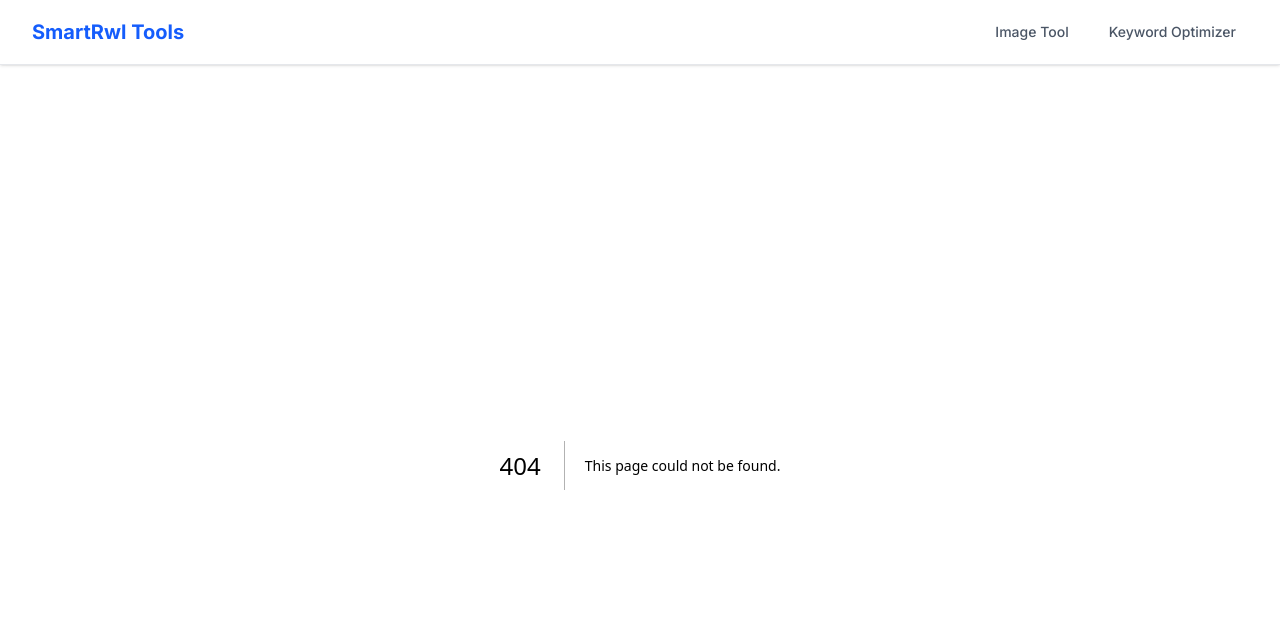
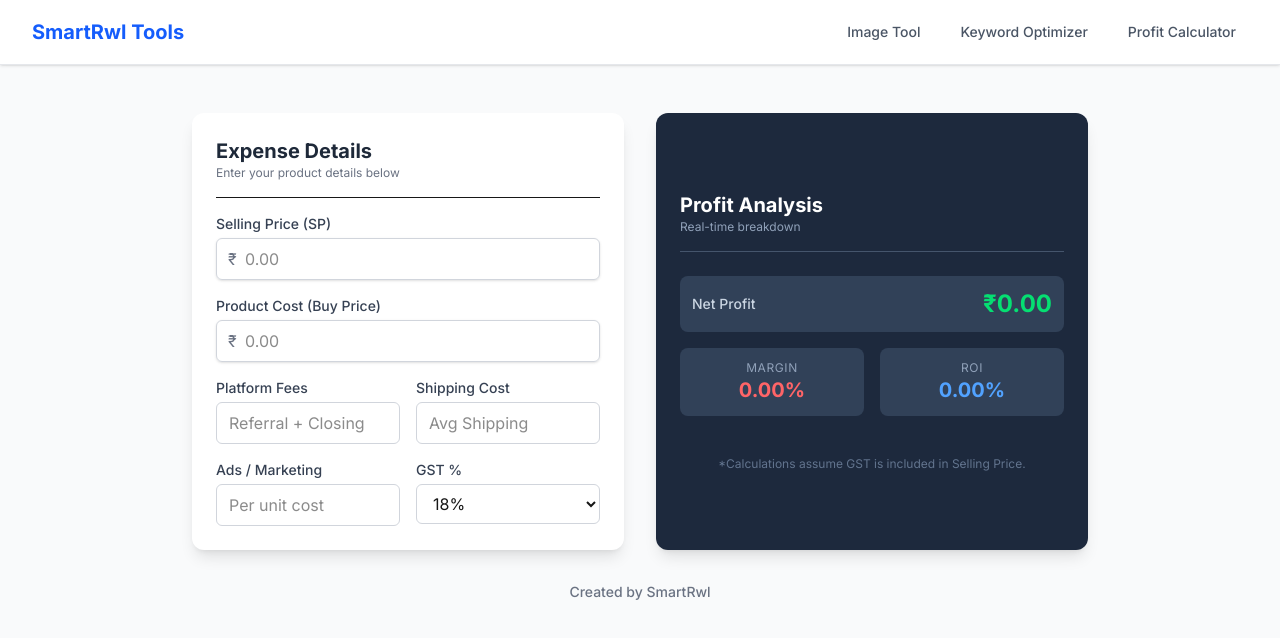
Before and after one commit to Smart-rwl/amazon-image-tool, a Next.js app: page /Calculator in a window 1280 px wide. Before the commit this address had no page. Shown: the top 638 px of the page. Built offline with nearby package versions, Linux system fonts and the light colour scheme.

Commit message:
Add profit calculator

```diff
--- /dev/null
+++ b/app/Calculator/page.tsx
@@ -0,0 +1,178 @@
+'use client';
+
+import React, { useState, useEffect } from 'react';
+
+export default function ProfitCalculator() {
+  // Input States
+  const [sellingPrice, setSellingPrice] = useState<number | ''>('');
+  const [productCost, setProductCost] = useState<number | ''>('');
+  const [platformFees, setPlatformFees] = useState<number | ''>('');
+  const [shippingCost, setShippingCost] = useState<number | ''>('');
+  const [adsCost, setAdsCost] = useState<number | ''>('');
+  const [gstRate, setGstRate] = useState<number>(18); // Default 18% GST
+
+  // Output States
+  const [netProfit, setNetProfit] = useState<number>(0);
+  const [margin, setMargin] = useState<number>(0);
+  const [roi, setRoi] = useState<number>(0);
+
+  // Calculation Logic
+  useEffect(() => {
+    const sp = Number(sellingPrice) || 0;
+    const cp = Number(productCost) || 0;
+    const fees = Number(platformFees) || 0;
+    const ship = Number(shippingCost) || 0;
+    const ads = Number(adsCost) || 0;
+
+    // GST Calculation (GST is usually included in SP, so we remove it to find actual revenue)
+    // Formula: Price / (1 + GST%)
+    const priceExcludingGST = sp / (1 + gstRate / 100);
+    const gstAmount = sp - priceExcludingGST;
+
+    // Total Deductions
+    const totalCosts = cp + fees + ship + ads + gstAmount;
+
+    // Profit
+    const profit = sp - totalCosts;
+    const profitMargin = sp > 0 ? (profit / sp) * 100 : 0;
+    const returnOnInvestment = cp > 0 ? (profit / cp) * 100 : 0;
+
+    setNetProfit(profit);
+    setMargin(profitMargin);
+    setRoi(returnOnInvestment);
+  }, [sellingPrice, productCost, platformFees, shippingCost, adsCost, gstRate]);
+
+  return (
+    <div className="min-h-screen bg-gray-50 flex flex-col items-center py-12 px-4 font-sans">
+      <div className="max-w-4xl w-full grid grid-cols-1 md:grid-cols-2 gap-8">
+
+        {/* INPUT SECTION */}
+        <div className="bg-white p-6 rounded-xl shadow-lg space-y-4">
+          <div className="border-b pb-4 mb-4">
+            <h2 className="text-xl font-bold text-gray-800">Expense Details</h2>
+            <p className="text-xs text-gray-500">Enter your product details below</p>
+          </div>
+
+          <div>
+            <label className="block text-sm font-medium text-gray-700">Selling Price (SP)</label>
+            <div className="relative mt-1 rounded-md shadow-sm">
+              <span className="absolute inset-y-0 left-0 pl-3 flex items-center text-gray-500">₹</span>
+              <input
+                type="number"
+                className="block w-full pl-7 pr-3 py-2 border border-gray-300 rounded-md focus:ring-blue-500 focus:border-blue-500"
+                placeholder="0.00"
+                value={sellingPrice}
+                onChange={(e) => setSellingPrice(Number(e.target.value))}
+              />
+            </div>
+          </div>
+
+          <div>
+            <label className="block text-sm font-medium text-gray-700">Product Cost (Buy Price)</label>
+            <div className="relative mt-1 rounded-md shadow-sm">
+              <span className="absolute inset-y-0 left-0 pl-3 flex items-center text-gray-500">₹</span>
+              <input
+                type="number"
+                className="block w-full pl-7 pr-3 py-2 border border-gray-300 rounded-md focus:ring-blue-500 focus:border-blue-500"
+                placeholder="0.00"
+                value={productCost}
+                onChange={(e) => setProductCost(Number(e.target.value))}
+              />
+            </div>
+          </div>
+
+          <div className="grid grid-cols-2 gap-4">
+            <div>
+              <label className="block text-sm font-medium text-gray-700">Platform Fees</label>
+              <input
+                type="number"
+                className="mt-1 block w-full px-3 py-2 border border-gray-300 rounded-md focus:ring-blue-500 focus:border-blue-500"
+                placeholder="Referral + Closing"
+                value={platformFees}
+                onChange={(e) => setPlatformFees(Number(e.target.value))}
+              />
+            </div>
+            <div>
+              <label className="block text-sm font-medium text-gray-700">Shipping Cost</label>
+              <input
+                type="number"
+                className="mt-1 block w-full px-3 py-2 border border-gray-300 rounded-md focus:ring-blue-500 focus:border-blue-500"
+                placeholder="Avg Shipping"
+                value={shippingCost}
+                onChange={(e) => setShippingCost(Number(e.target.value))}
+              />
+            </div>
+          </div>
+
+          <div className="grid grid-cols-2 gap-4">
+            <div>
+              <label className="block text-sm font-medium text-gray-700">Ads / Marketing</label>
+              <input
+                type="number"
+                className="mt-1 block w-full px-3 py-2 border border-gray-300 rounded-md focus:ring-blue-500 focus:border-blue-500"
+                placeholder="Per unit cost"
+                value={adsCost}
+                onChange={(e) => setAdsCost(Number(e.target.value))}
+              />
+            </div>
+            <div>
+              <label className="block text-sm font-medium text-gray-700">GST %</label>
+              <select
+                className="mt-1 block w-full px-3 py-2 border border-gray-300 rounded-md bg-white focus:ring-blue-500 focus:border-blue-500"
+                value={gstRate}
+                onChange={(e) => setGstRate(Number(e.target.value))}
+              >
+                <option value={0}>0%</option>
+                <option value={5}>5%</option>
+                <option value={12}>12%</option>
+                <option value={18}>18%</option>
+                <option value={28}>28%</option>
+              </select>
+            </div>
+          </div>
+        </div>
+
+        {/* OUTPUT SECTION */}
+        <div className="bg-slate-800 text-white p-6 rounded-xl shadow-lg flex flex-col justify-center space-y-6">
+          <div className="border-b border-slate-600 pb-4">
+            <h2 className="text-xl font-bold">Profit Analysis</h2>
+            <p className="text-xs text-slate-400">Real-time breakdown</p>
+          </div>
+
+          <div className="space-y-4">
+            <div className="flex justify-between items-center p-3 bg-slate-700 rounded-lg">
+              <span className="text-sm font-medium text-slate-300">Net Profit</span>
+              <span className={`text-2xl font-bold ${netProfit >= 0 ? 'text-green-400' : 'text-red-400'}`}>
+                ₹{netProfit.toFixed(2)}
+              </span>
+            </div>
+
+            <div className="grid grid-cols-2 gap-4">
+              <div className="p-3 bg-slate-700 rounded-lg text-center">
+                <p className="text-xs text-slate-400 uppercase tracking-wider">Margin</p>
+                <p className={`text-xl font-bold ${margin >= 20 ? 'text-green-400' : margin > 0 ? 'text-yellow-400' : 'text-red-400'}`}>
+                  {margin.toFixed(2)}%
+                </p>
+              </div>
+              <div className="p-3 bg-slate-700 rounded-lg text-center">
+                <p className="text-xs text-slate-400 uppercase tracking-wider">ROI</p>
+                <p className="text-xl font-bold text-blue-400">
+                  {roi.toFixed(2)}%
+                </p>
+              </div>
+            </div>
+          </div>
+
+          <div className="pt-4 text-xs text-slate-500 text-center">
+            *Calculations assume GST is included in Selling Price.
+          </div>
+        </div>
+      </div>
+
+      {/* FOOTER */}
+      <div className="mt-8 text-center">
+        <p className="text-gray-500 font-medium text-sm">Created by SmartRwl</p>
+      </div>
+    </div>
+  );
+}
--- a/app/layout.tsx
+++ b/app/layout.tsx
@@ -46,6 +46,13 @@ export default function RootLayout({
                 >
                   Keyword Optimizer
                 </Link>
+
+                <Link
+                  href="/calculator"
+                  className="text-gray-600 hover:text-blue-600 px-3 py-2 rounded-md text-sm font-medium transition-colors"
+                >
+                  Profit Calculator
+                </Link>
               </div>
 
             </div>
```
